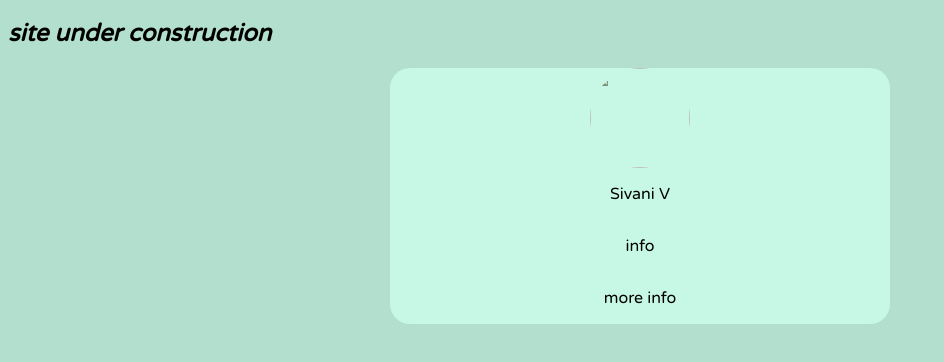
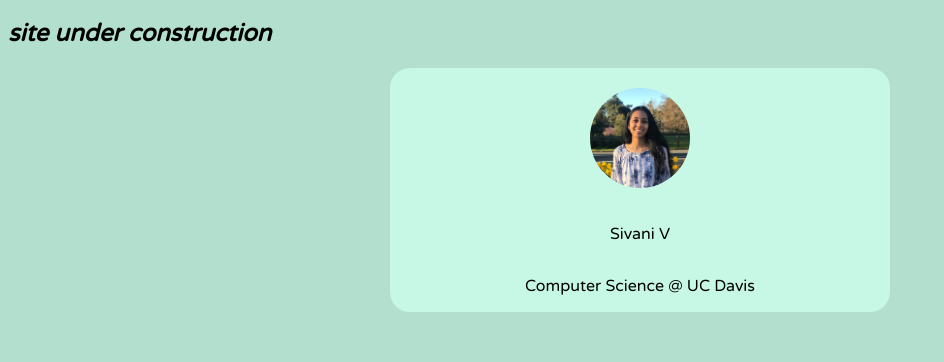
Before and after one commit to vsiv16/vsiv16.github.io, a plain HTML site: page index.html in a window 1280 px wide. Shown: the part 62-424 px from the top of the page, without its empty margins (0-944 px from the left). Drawn offline with Linux system fonts and the light colour scheme.

Commit message:
added img

```diff
--- a/index.html
+++ b/index.html
@@ -15,10 +15,9 @@
     <h2><em>site under construction</em></h2>
 
     <main>
-        <img class="portrait" src="img/dwarves.png">
+        <img class="portrait" src="img/sv.jpg">
         <p>Sivani V</p>
-        <p>info</p>
-        <p>more info</p>
+        <p>Computer Science @ UC Davis</p>
     </main>
 
 
--- a/style.css
+++ b/style.css
@@ -26,4 +26,5 @@ main{
   height: 100px;
   border: 10px;
   border-radius: 110px;
+  padding: 20px;
 }
```
Also changed, not shown: img/sv.JPG (added), 2 other files.
